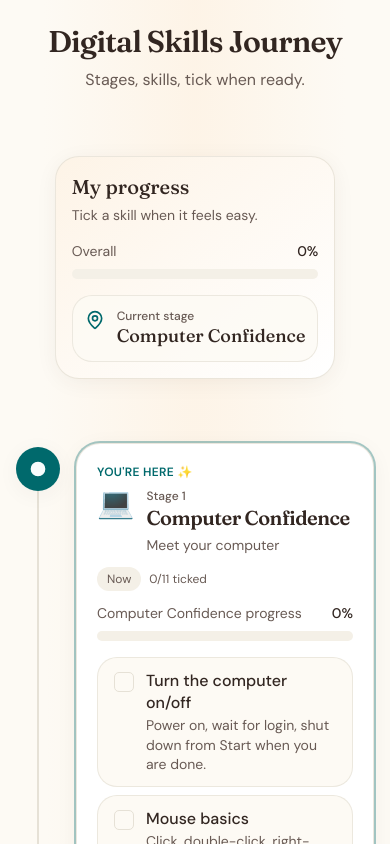
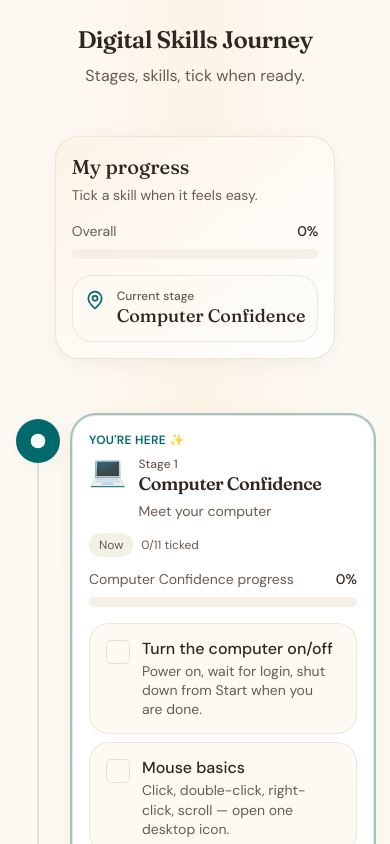
Before and after one commit to suhailkc/her-growth, a React (Vite) app: page /onboarding in a window 390 px wide. Both pictures are taken after a click on the button "Start my journey". Shown: the top 844 px of the page. Built offline with nearby package versions, Linux system fonts and the light colour scheme.

Commit message:
feat: improve mobile layout with safe areas and touch targets
Make small screens easier to use with notch-safe padding, full-width CTAs, and tappable checklist rows.

Co-authored-by: Cursor <cursoragent@cursor.com>

```diff
--- a/index.html
+++ b/index.html
@@ -3,7 +3,11 @@
   <head>
     <meta charset="UTF-8" />
     <link rel="icon" type="image/svg+xml" href="/favicon.svg" />
-    <meta name="viewport" content="width=device-width, initial-scale=1.0" />
+    <meta
+      name="viewport"
+      content="width=device-width, initial-scale=1.0, viewport-fit=cover"
+    />
+    <meta name="theme-color" content="#f7f5f0" />
     <title>Digital Skills</title>
     <meta
       name="description"
--- a/src/components/common/page-container.tsx
+++ b/src/components/common/page-container.tsx
@@ -22,7 +22,11 @@ export function PageContainer({
 }: PageContainerProps) {
   return (
     <div
-      className={cn('mx-auto flex w-full flex-col gap-8', widthClass[width], className)}
+      className={cn(
+        'mx-auto flex w-full min-w-0 flex-col gap-6 sm:gap-8',
+        widthClass[width],
+        className,
+      )}
     >
       {children}
     </div>
--- a/src/components/common/page-header.tsx
+++ b/src/components/common/page-header.tsx
@@ -17,17 +17,21 @@ export function PageHeader({ title, description, action, className }: PageHeader
         className,
       )}
     >
-      <div className="space-y-2">
-        <h1 className="text-3xl font-serif font-semibold tracking-tight sm:text-4xl">
+      <div className="min-w-0 space-y-2">
+        <h1 className="text-balance break-words font-serif text-2xl font-semibold tracking-tight sm:text-3xl lg:text-4xl">
           {title}
         </h1>
         {description ? (
-          <p className="max-w-2xl text-base text-muted-foreground sm:text-lg">
+          <p className="max-w-2xl text-base text-pretty text-muted-foreground sm:text-lg">
             {description}
           </p>
         ) : null}
       </div>
-      {action ? <div className="shrink-0">{action}</div> : null}
+      {action ? (
+        <div className="w-full shrink-0 sm:w-auto [&_[data-slot=button]]:w-full [&_a]:flex [&_a]:w-full sm:[&_[data-slot=button]]:w-auto sm:[&_a]:w-auto">
+          {action}
+        </div>
+      ) : null}
     </header>
   )
 }
--- a/src/components/common/progress-bar.tsx
+++ b/src/components/common/progress-bar.tsx
@@ -19,7 +19,7 @@ export function ProgressBar({
   return (
     <div className={cn('space-y-2', className)}>
       <div className="flex items-center justify-between gap-2 text-sm">
-        <span className="text-muted-foreground">{label}</span>
+        <span className="min-w-0 truncate text-muted-foreground">{label}</span>
         {showValue ? (
           <span className="font-medium tabular-nums text-foreground">{clamped}%</span>
         ) : null}
--- a/src/components/layout/app-shell.tsx
+++ b/src/components/layout/app-shell.tsx
@@ -6,7 +6,10 @@ import { LoadingState } from '@/components/common/loading-state'
 export function AppShell() {
   return (
     <div className="min-h-dvh bg-[radial-gradient(ellipse_at_top,_var(--color-surface-warm)_0%,_transparent_55%)]">
-      <main id="main-content" className="min-h-dvh px-4 py-6 sm:px-6 lg:px-8">
+      <main
+        id="main-content"
+        className="safe-page-x safe-page-bottom min-h-dvh py-6 sm:px-6 lg:px-8"
+      >
         <Suspense fallback={<LoadingState />}>
           <Outlet />
         </Suspense>
--- a/src/features/digital-skills/components/digital-skills-journey-roadmap.tsx
+++ b/src/features/digital-skills/components/digital-skills-journey-roadmap.tsx
@@ -79,7 +79,7 @@ function JourneyStageCard({
   return (
     <article
       className={cn(
-        'relative rounded-2xl border border-border/80 bg-card p-5 shadow-[var(--shadow-soft)]',
+        'relative rounded-2xl border border-border/80 bg-card p-4 shadow-[var(--shadow-soft)] sm:p-5',
         isCurrent && 'ring-2 ring-primary/35',
         locked && 'border-dashed bg-muted/20',
       )}
@@ -98,10 +98,10 @@ function JourneyStageCard({
           <p className="text-xs font-medium text-muted-foreground">
             Stage {stage.order}
           </p>
-          <h3 className="font-serif text-xl font-semibold leading-snug">
+          <h3 className="font-serif text-lg font-semibold leading-snug sm:text-xl">
             {stage.title}
           </h3>
-          <p className="mt-1 text-sm text-muted-foreground">{stage.subtitle}</p>
+          <p className="mt-1 text-sm text-pretty text-muted-foreground">{stage.subtitle}</p>
         </div>
       </div>
 
@@ -139,7 +139,7 @@ function JourneyStageCard({
             className={buttonVariants({
               variant: locked ? 'secondary' : 'outline',
               size: 'lg',
-              className: 'rounded-xl',
+              className: 'w-full rounded-xl sm:w-auto',
             })}
           >
             {locked ? 'Peek inside' : 'Open checklist'}
@@ -162,7 +162,7 @@ export function DigitalSkillsJourneyRoadmap() {
           const isLast = index === stages.length - 1
           const status = getTopicStageStatus(stage, completedTopicIds, currentStage)
           return (
-            <li key={stage.id} className="relative flex gap-4 pb-10">
+            <li key={stage.id} className="relative flex gap-3 pb-8 sm:gap-4 sm:pb-10">
               {!isLast ? (
                 <span
                   className="absolute left-[1.375rem] top-12 bottom-0 w-0.5 -translate-x-1/2 bg-border"
--- a/src/features/digital-skills/components/journey-topic-todo-item.tsx
+++ b/src/features/digital-skills/components/journey-topic-todo-item.tsx
@@ -1,6 +1,5 @@
 import { cn } from '@/lib/utils'
 import { Checkbox } from '@/components/ui/checkbox'
-import { Label } from '@/components/ui/label'
 import { useDigitalSkillsStore } from '@/features/digital-skills/digital-skills-store'
 import type { DigitalSkillsStageTopic } from '@/types/digital-skills'
 
@@ -21,10 +20,11 @@ export function JourneyTopicTodoItem({
   const toggleTopicComplete = useDigitalSkillsStore((s) => s.toggleTopicComplete)
 
   return (
-    <div
+    <label
+      htmlFor={inputId}
       className={cn(
-        'flex min-h-12 items-start gap-3 rounded-xl border border-border/70 bg-background px-4 py-3 transition-colors',
-        complete && 'border-success/35 bg-success/5',
+        'flex min-h-12 cursor-pointer items-start gap-3 rounded-xl border border-border/70 bg-background px-4 py-3.5 transition-colors active:bg-muted/40',
+        complete && 'border-success/35 bg-success/5 active:bg-success/10',
         disabled && 'pointer-events-none opacity-50',
       )}
     >
@@ -33,29 +33,28 @@ export function JourneyTopicTodoItem({
         checked={complete}
         disabled={disabled}
         onCheckedChange={() => toggleTopicComplete(stageId, topic.id)}
-        className="mt-0.5 size-5"
+        className="mt-0.5 size-6 shrink-0"
         aria-describedby={descriptionId}
       />
       <div className="min-w-0 flex-1 space-y-0.5">
-        <Label
-          htmlFor={inputId}
+        <span
           className={cn(
-            'cursor-pointer text-base font-medium leading-snug',
+            'block text-base font-medium leading-snug',
             complete && 'text-muted-foreground',
           )}
         >
           {complete ? `${topic.label} ✓` : topic.label}
-        </Label>
+        </span>
         <p
           id={descriptionId}
           className={cn(
-            'text-sm leading-snug text-muted-foreground',
+            'text-sm leading-snug text-pretty text-muted-foreground',
             complete && 'text-muted-foreground/80',
           )}
         >
           {topic.description}
         </p>
       </div>
-    </div>
+    </label>
   )
 }
--- a/src/index.css
+++ b/src/index.css
@@ -85,10 +85,12 @@
 
   html {
     @apply scroll-smooth font-sans;
+    -webkit-text-size-adjust: 100%;
   }
 
   body {
-    @apply min-h-dvh font-sans text-base leading-relaxed antialiased bg-background text-foreground;
+    @apply min-h-dvh overflow-x-hidden font-sans text-base leading-relaxed antialiased bg-background text-foreground;
+    min-height: -webkit-fill-available;
   }
 
   h1,
@@ -128,6 +130,19 @@
 
   .page-grid {
     @apply grid grid-cols-1 gap-6 lg:grid-cols-12 lg:gap-8;
+  }
+
+  .safe-page-x {
+    padding-left: max(var(--space-page-x), env(safe-area-inset-left, 0px));
+    padding-right: max(var(--space-page-x), env(safe-area-inset-right, 0px));
+  }
+
+  .safe-page-bottom {
+    padding-bottom: max(var(--space-page-y), env(safe-area-inset-bottom, 0px));
+  }
+
+  .touch-target {
+    @apply min-h-11 min-w-11;
   }
 }
 
--- a/src/pages/digital-skills-page.tsx
+++ b/src/pages/digital-skills-page.tsx
@@ -5,11 +5,11 @@ import { DigitalSkillsJourneySummary } from '@/features/digital-skills/component
 export function DigitalSkillsPage() {
   return (
     <PageContainer>
-      <header className="mx-auto mb-8 max-w-xl text-center">
-        <h1 className="font-serif text-3xl font-semibold sm:text-4xl">
+      <header className="mx-auto mb-6 max-w-xl text-center sm:mb-8">
+        <h1 className="text-balance font-serif text-2xl font-semibold sm:text-3xl lg:text-4xl">
           Digital Skills Journey
         </h1>
-        <p className="mt-2 text-base text-muted-foreground">
+        <p className="mt-2 text-base text-pretty text-muted-foreground">
           Stages, skills, tick when ready.
         </p>
       </header>
--- a/src/pages/onboarding-page.tsx
+++ b/src/pages/onboarding-page.tsx
@@ -35,8 +35,10 @@ export function OnboardingPage() {
 
   return (
     <PageContainer width="narrow">
-      <div className="mx-auto max-w-lg py-8">
-        <h1 className="font-serif text-3xl font-semibold">Welcome to {appBrand.name}</h1>
+      <div className="mx-auto max-w-lg py-4 sm:py-8">
+        <h1 className="text-balance font-serif text-2xl font-semibold sm:text-3xl">
+          Welcome to {appBrand.name}
+        </h1>
         <p className="mt-2 text-muted-foreground">{appBrand.tagline}</p>
 
         <Card variant="warm" className="mt-8">
@@ -57,11 +59,11 @@ export function OnboardingPage() {
               >
                 <Input
                   {...form.register('displayName')}
-                  className="min-h-11 text-base"
+                  fieldSize="comfortable"
                   autoComplete="name"
                 />
               </FormField>
-              <Button type="submit" size="lg">
+              <Button type="submit" size="lg" className="w-full sm:w-auto">
                 Start my journey
               </Button>
             </form>
```
